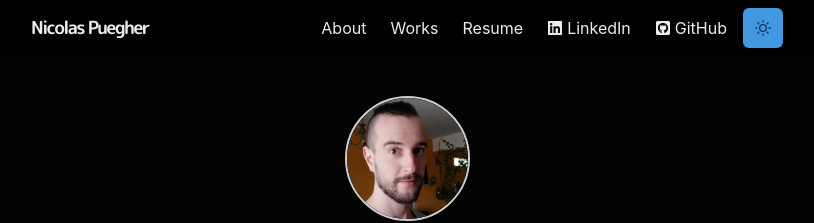
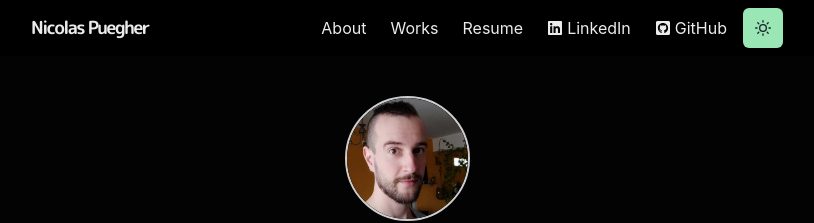
Before and after one commit to nicoPuegher/portfolio, a Next.js app: page / in a window 1280 px wide. Shown: the top 223 px of the page, without its empty margins (233-1047 px from the left). Built offline with nearby package versions, Linux system fonts and the light colour scheme.

Commit message:
update theme toggle buttons styles

```diff
--- a/components/theme-toggle.js
+++ b/components/theme-toggle.js
@@ -8,11 +8,7 @@ const ThemeToggle = () => {
     <IconButton
       icon={useColorModeValue(<MoonIcon />, <SunIcon />)}
       onClick={toggleColorMode}
-      bg={useColorModeValue('purple.400', 'blue.400')}
-      _hover={{
-        backgroundColor: useColorModeValue('purple.500', 'blue.500'),
-      }}
-      color={useColorModeValue('purple.50', 'blue.900')}
+      colorScheme={useColorModeValue('purple', 'green')}
       aria-label="Toggle theme"
     />
   );
```
